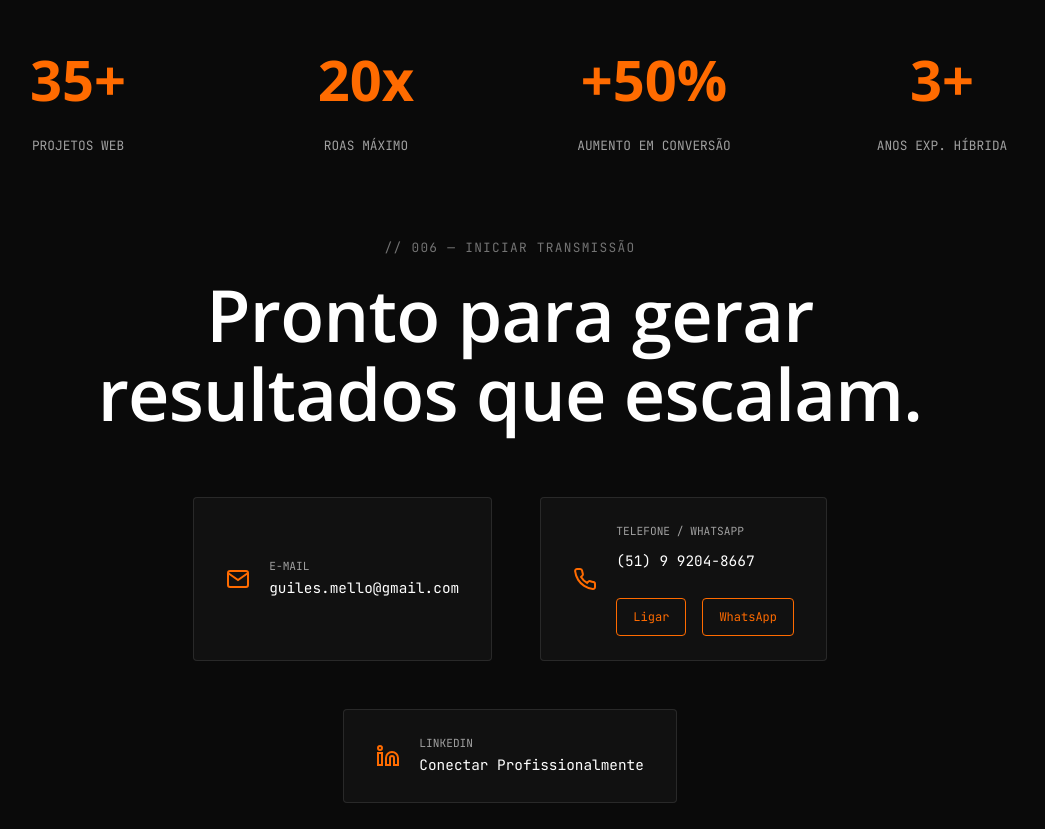
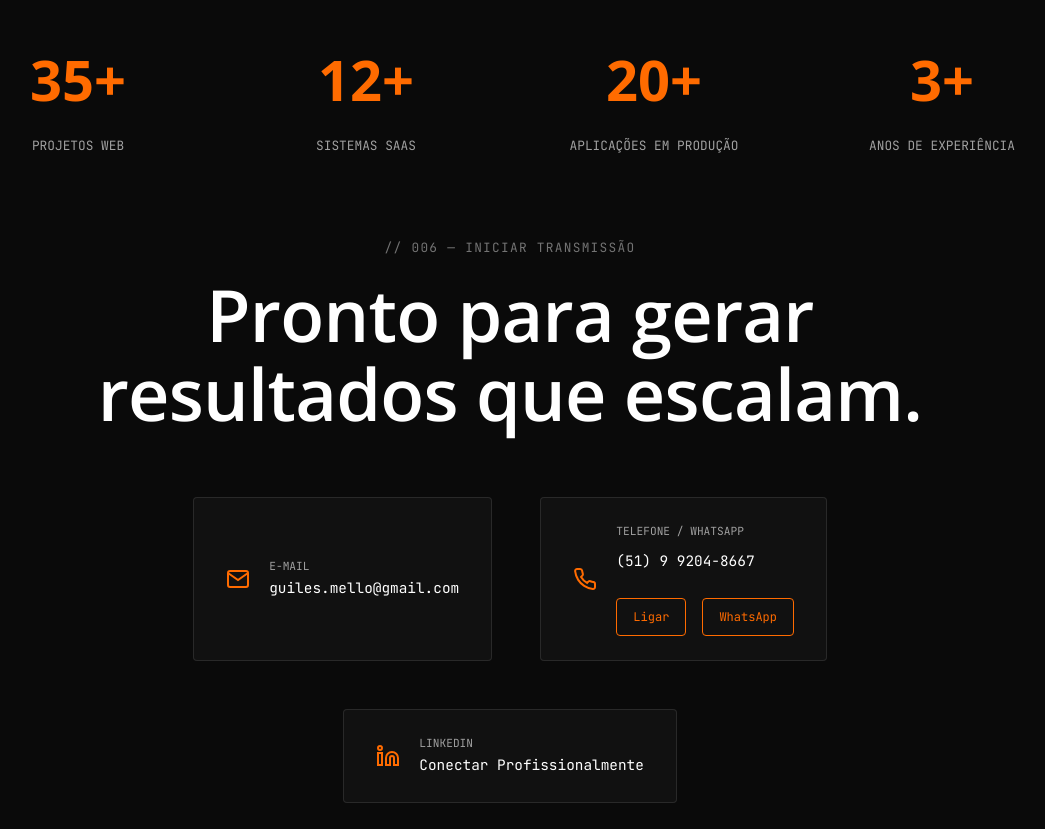
Before and after one commit to Guiles10/Portf-lio-Guileano-Mello, a Next.js app: page / in a window 1280 px wide. Shown: the part 8367-9196 px from the top of the page, without its empty margins (130-1175 px from the left). Built offline with nearby package versions, Linux system fonts and the light colour scheme.

Commit message:
docs: remover métricas de marketing (ROAS/Conversão) e adicionar contadores técnicos de desenvolvimento

```diff
--- a/src/components/ResultsCounters.tsx
+++ b/src/components/ResultsCounters.tsx
@@ -9,8 +9,8 @@ export default function ResultsCounters() {
 
   // Counter states
   const [proj, setProj] = useState(0);
-  const [roas, setRoas] = useState(0);
-  const [conv, setConv] = useState(0);
+  const [saas, setSaas] = useState(0);
+  const [prod, setProd] = useState(0);
   const [years, setYears] = useState(0);
 
   useEffect(() => {
@@ -63,8 +63,8 @@ export default function ResultsCounters() {
     };
 
     animateVal(35, setProj);
-    animateVal(20, setRoas);
-    animateVal(50, setConv);
+    animateVal(12, setSaas);
+    animateVal(20, setProd);
     animateVal(3, setYears);
   };
 
@@ -77,16 +77,16 @@ export default function ResultsCounters() {
             <div className="counter-label">Projetos Web</div>
           </div>
           <div className="premium-card" style={{ textAlign: "center", border: "none", background: "transparent", padding: "1rem" }}>
-            <div className="counter-val">{roas}x</div>
-            <div className="counter-label">ROAS Máximo</div>
+            <div className="counter-val">{saas}+</div>
+            <div className="counter-label">Sistemas SaaS</div>
           </div>
           <div className="premium-card" style={{ textAlign: "center", border: "none", background: "transparent", padding: "1rem" }}>
-            <div className="counter-val">+{conv}%</div>
-            <div className="counter-label">Aumento em Conversão</div>
+            <div className="counter-val">{prod}+</div>
+            <div className="counter-label">Aplicações em Produção</div>
           </div>
           <div className="premium-card" style={{ textAlign: "center", border: "none", background: "transparent", padding: "1rem" }}>
             <div className="counter-val">{years}+</div>
-            <div className="counter-label">Anos Exp. Híbrida</div>
+            <div className="counter-label">Anos de Experiência</div>
           </div>
         </div>
       </div>
```
